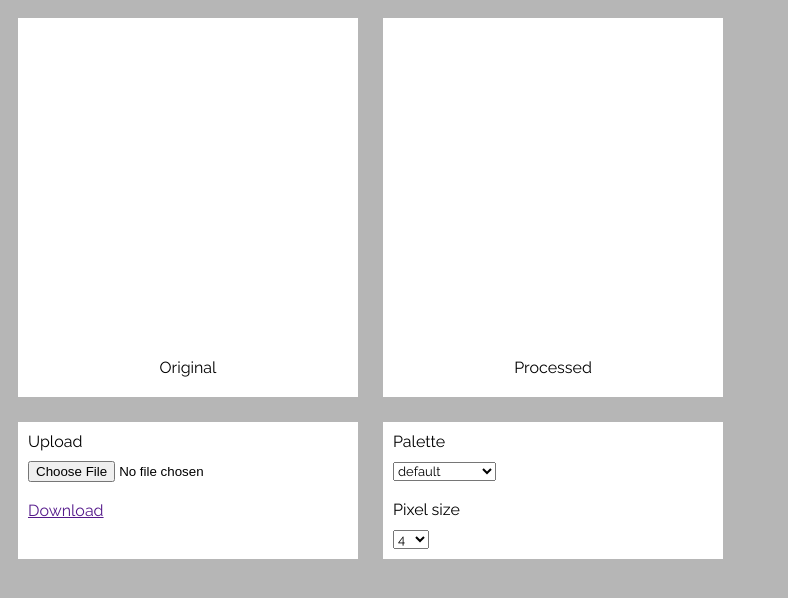
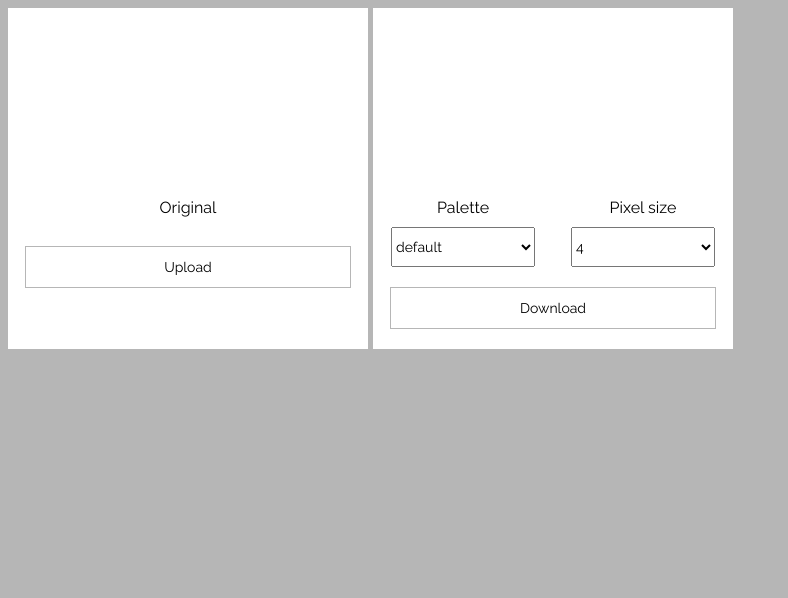
Before and after one commit to marcustallberg/blur, a website built with Parcel: page index.html in a window 1280 px wide. Shown: the whole page, without its empty margins (0-788 px from the left). Built offline with nearby package versions, Linux system fonts and the light colour scheme; files whose address does not match are found by name.

Commit message:
Mobile optimized UI

```diff
--- a/index.html
+++ b/index.html
@@ -2,6 +2,7 @@
 <html lang="en">
 <head>
 	<meta charset=utf-8>
+	<meta name="viewport" content="width=device-width, initial-scale=1.0">
 	<title>blur</title>
 	<link href="https://fonts.googleapis.com/css?family=Raleway&display=swap" rel="stylesheet">
 	<link href="./src/less/styles.less" rel="stylesheet">
@@ -10,30 +11,26 @@
 	<div class="blur__grid">
 
 	<div class="blur__col">
-		<canvas id="blurCanvas" height="300" width="300"></canvas>
-		<span>Original</span>
-	</div>
-	<div class="blur__col">
-		<canvas id="blurOutput" height="300" width="300"></canvas>
-		<span>Processed</span>
-	</div>
-
-	<div class="blur__col">
+		<canvas id="blurCanvas"></canvas>
+		<div class="blur__title">Original</div>
+		<br>
 		<form>
-			<label for="blurUpload">Upload</label>
+		<label for="blurUpload" class="blur__upload blur__button">Upload
 				<input type="file" id="blurUpload" name="imageLoader"/>
-			<br /><br />
-			<a id="blurDownload" href="">Download</a>
+		</label>
 	</form>
 	</div>
 	<div class="blur__col">
+		<canvas id="blurOutput"></canvas>
 		<form>
-			<label for="palette">Palette</label>
+			<div class="blur__setting">
+				<label for="palette" class="blur__title">Palette</label>
 				<select id="palette">
 					<option selected value="default">default</option>
 				</select>
-			<br /><br />
-			<label for="pixelsize">Pixel size</label>
+			</div>
+			<div class="blur__setting">
+				<label for="pixelsize" class="blur__title">Pixel size</label>
 				<select id="pixelsize">
 					<option value=1>1</option>
 					<option value=2>2</option>
@@ -44,7 +41,11 @@
 					<option value=16>16</option>
 					<option value=32>32</option>
 				</select>
+			</div>
 			</form>
+		<div class="clearfix">
+			<a id="blurDownload" href="" class="blur__button ">Download</a>
+	</div>
 	</div>
 </div>
 <script src="./src/index.ts"></script>
--- a/src/index.ts
+++ b/src/index.ts
@@ -1,17 +1,17 @@
 import {blur, BlurSource} from './modules/blur'
 import palettes = require('./modules/palettes.json')
 
-
-
-const canvas = <HTMLCanvasElement>document.getElementById('blurCanvas')
-const ctx = <CanvasRenderingContext2D>canvas.getContext('2d')
+const canvasInput = <HTMLCanvasElement>document.getElementById('blurCanvas')
+const canvasOutput = <HTMLCanvasElement>document.getElementById('blurOutput')
+const ctx = <CanvasRenderingContext2D>canvasInput.getContext('2d')
 
 const changeHandler = () => {
   const imageData = ctx.getImageData(0, 0, img.width, img.height)
   const source: BlurSource = {
     imageData,
     pixelSize: Number(pixelsize.value),
-    palette: palette.value
+    palette: palette.value,
+    outputCanvasId: 'blurOutput'
   }
   blur(source)
 }
@@ -20,8 +20,7 @@ const downloadImage = (e:Event) => {
   const current: HTMLLinkElement = e.currentTarget as HTMLLinkElement
 
   if(e) {
-    const canvas = <HTMLCanvasElement>document.getElementById('blurOutput')
-    const imageData = canvas.toDataURL("image/png")
+    const imageData = canvasOutput.toDataURL("image/png")
 
     current.href = imageData
     current.setAttribute('download', 'blur_image.png')
@@ -40,16 +39,18 @@ const uploadImage = (e:Event) => {
   reader.onload = function(event: Event){
 
     var img: HTMLImageElement = new Image()
+    const _width = window.innerWidth
     img.onload = function(){
-      ctx.drawImage(img, 0, 0, 300, 300 * img.height /img.width )
+      ctx.drawImage(img, 0, 0, _width, _width * img.height /img.width )
     }
     img.src = reader.result as string
   }
 }
 
+
+// click, change handlers
 const palette = <HTMLSelectElement>document.getElementById("palette")
 palette.addEventListener('change', changeHandler)
-
 
 const blurUpload = <HTMLFormElement>document.getElementById('blurUpload')
 blurUpload.addEventListener('change', uploadImage)
@@ -57,19 +58,35 @@ blurUpload.addEventListener('change', uploadImage)
 const blurDownload = <HTMLElement>document.getElementById('blurDownload')
 blurDownload.addEventListener('click', downloadImage)
 
+const pixelsize = <HTMLSelectElement>document.getElementById("pixelsize")
+pixelsize.addEventListener('change', changeHandler)
+
+//populate palette-dropdown
 const paletteNames: string[] = Object.keys(palettes)
 paletteNames.map(paletteName => {
   palette[palette.options.length] = new Option(paletteName, paletteName)
 })
 
-const pixelsize = <HTMLSelectElement>document.getElementById("pixelsize")
-pixelsize.addEventListener('change', changeHandler)
+const setCanvasSize = (imgWidth: number, imgHeight: number) => {
+  const canvasWidth = Math.min(imgWidth, window.innerWidth)
+  const canvasHeight = Math.min(imgHeight, window.innerWidth * imgHeight /imgWidth)
+  canvasInput.width = canvasWidth
+  canvasInput.height = canvasHeight
+  canvasOutput.width = canvasWidth
+  canvasOutput.height = canvasHeight
+  return {
+    'canvasWidth': canvasWidth,
+    'canvasHeight': canvasHeight
+  }
+}
+
 
 const img = new Image()
 
 img.addEventListener('load', () => {
 
-  ctx.drawImage(img, 0, 0, 300, 300 * img.height /img.width )
+  const {canvasWidth, canvasHeight} = setCanvasSize(img.width, img.height)
+  ctx.drawImage(img, 0, 0, canvasWidth, canvasHeight )
   changeHandler()
 }, false)
 
--- a/src/less/styles.less
+++ b/src/less/styles.less
@@ -1,3 +1,6 @@
+@screen-narrow: 620px;
+@basic-height: 40px;
+
 body {
   background-color: #b6b6b6;
   font-family: 'Raleway', sans-serif;
@@ -11,40 +14,71 @@ body {
     display: grid;
     grid-template-columns: 360px 360px;
     grid-gap: 5px;
+    @media (max-width: @screen-narrow) {
+      grid-template-columns: 100%;
+      grid-gap: none;
+    }
+
     grid-auto-rows: minmax(100px, auto);
   }
 
   &__col {
     float: left;
-    padding: 10px;
-    margin: 10px;
+    position: relative;
     background-color: #FFF;
 
-    canvas, span{
-      padding: 10px;
+    canvas{
+      width: 100%;
       margin: 0 auto;
       display: block;
       text-align: center;
     }
   }
-  &__settings {
-    background-color: #FFF;
+  &__setting {
+    float: left;
+    width: 50%;
+  }
+
+  &__title {
+    padding: 10px;
+    text-align: center;
+  }
+  &__button {
     clear: both;
-    padding: 10px;
-    margin: 10px;
-    width: 300px;
-    display: inline-block;
+    font-size: 14px;
+    width: 90%;
+    margin: 0 auto;
+    height: @basic-height;
+    margin-bottom: 20px;
+    display: block;
+    text-align: center;
+    text-decoration: none;
+    line-height: @basic-height;
+    border: 1px solid #b6b6b6;
+    color: #000;
+  }
+
+  &__upload {
+    input[type="file"] {
+      display: none;
+    }
   }
 }
 
 select {
   font-family: 'Raleway', sans-serif;
-  font-size: 13px;
+  font-size: 14px;
+  width: 80%;
+  height: @basic-height;
+  margin: 0 10% 20px;
 }
 
 label {
   display: block;
-  margin-bottom: 10px;
+}
+
+.padding-small {
+  padding: 10px;
 }
 
 .clearfix {
--- a/src/modules/blur.ts
+++ b/src/modules/blur.ts
@@ -10,7 +10,8 @@ function verifyPalette(s: string): s is Palettes {
 export interface BlurSource {
   imageData: ImageData,
   pixelSize: number,
-  palette: string
+  palette: string,
+  outputCanvasId: string
 }
 
 interface Pixel {
@@ -22,7 +23,7 @@ interface Pixel {
 }
 
 export const blur = (blurSource: BlurSource) => {
-  const {imageData, pixelSize, palette} = blurSource
+  const {imageData, pixelSize, palette, outputCanvasId} = blurSource
   const {width, height, data} = imageData
   const averagedPixelArray = []
   const cols = width / pixelSize
@@ -59,7 +60,7 @@ export const blur = (blurSource: BlurSource) => {
       averagedPixelArray[averagedPixelArray.length] = pixel
     }
   }
-  blurFill(averagedPixelArray, palette)
+  blurFill(averagedPixelArray, palette, outputCanvasId)
 }
 
 const getColor = (pixel: Pixel, palette: string = 'default') => {
@@ -95,8 +96,8 @@ const getColor = (pixel: Pixel, palette: string = 'default') => {
   return `rgb(${colorArr.join(',')})`
 }
 
-const blurFill = (averagedPixelArray: Pixel[], palette: string) => {
-  const outputCanvas = <HTMLCanvasElement>document.getElementById('blurOutput')
+const blurFill = (averagedPixelArray: Pixel[], palette: string, outputCanvasId: string) => {
+  const outputCanvas = <HTMLCanvasElement>document.getElementById(outputCanvasId)
   const outputContext = <CanvasRenderingContext2D>outputCanvas.getContext('2d')
   averagedPixelArray.forEach(function(pixel){
     const {x, y, width, height} =  pixel
```
Lines whose indentation alone changed are shown as unchanged.
